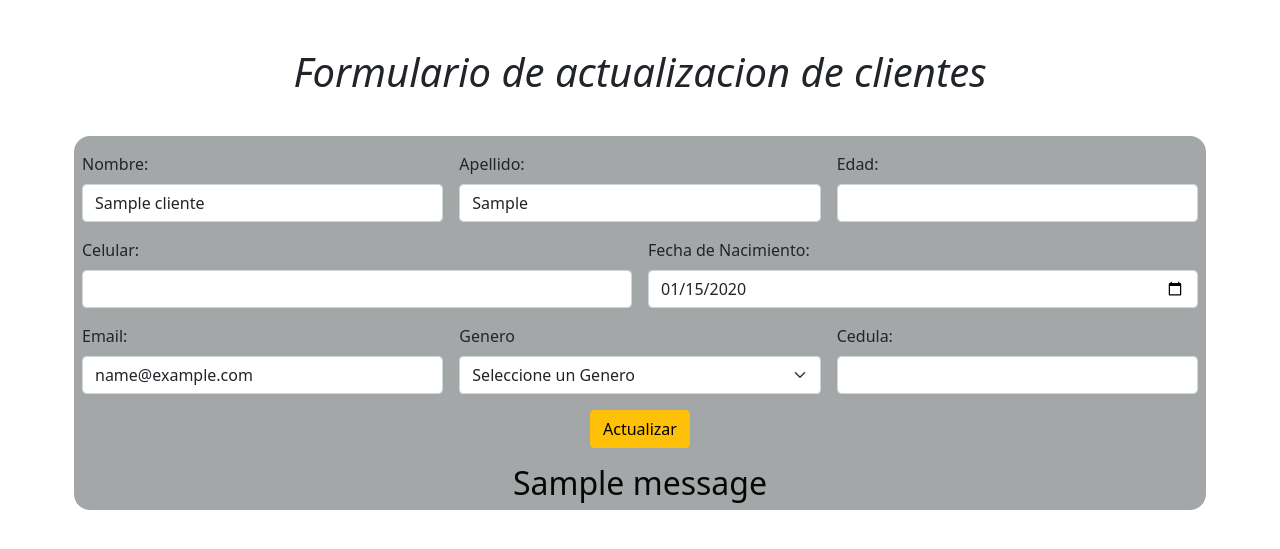
After one commit to rosemberg-l/Django, a Django app: page /Cliente/actualizar/1 in a window 1280 px wide. The commit adds this page. Shown: the top 549 px of the page. Run offline with Django 4.2, Linux system fonts and the light colour scheme; tables that the repository leaves empty hold one stand-in row (values such as "Sample post"); one stand-in notice (Sample message) is shown.

Commit message:
Add files via upload

```diff
--- /dev/null
+++ b/Proyecto L/Proyecto/Proyecto/Template/Cliente/actualizar.html
@@ -0,0 +1,73 @@
+{% load static %}
+<!DOCTYPE html>
+<html lang="en">
+<head>
+    <meta charset="UTF-8">
+    <meta http-equiv="X-UA-Compatible" content="IE=edge">
+    <meta name="viewport" content="width=device-width, initial-scale=1.0">
+    <title>Document</title>
+    <link rel="stylesheet" href='{% static "css/bootstrap.css" %}'>
+    <script src='{% static "js/bootstrap.js" %}'></script>
+</head>
+<body>
+    <div class="text-center" style="padding:3rem;">
+        <h1><em>Formulario de actualizacion de clientes</em></h1>
+      </div>
+      <div class="container">
+          <form class="row g-3" method="post" style="background-color:rgb(164, 167, 168) ; border-radius:1rem;">
+          {% csrf_token %}
+          {% for c in unsolocliente%}
+              <div class="col-md-4">
+                  <label for="inputEmail4" class="form-label">Nombre:</label>
+                  <input type="text" name="nombre" class="form-control" id="nombre" value="{{c.nombre}}">
+              </div>
+              <div class="col-md-4">
+                  <label for="inputPassword4" class="form-label">Apellido:</label>
+                  <input type="text" name="apellido" class="form-control" id="Apellido" value="{{c.apellido}}">
+              </div>
+              <div class="col-md-4">
+                  <label for="inputAddress" class="form-label">Edad:</label>
+                  <input type="number" name="edad" class="form-control" id="Edad" value="{{c.edad}}">
+              </div>
+              <div class="col-md-6">
+                  <label for="inputAddress2" class="form-label">Celular:</label>
+                  <input type="number" name="celular" class="form-control" id="Celular" value="{{c.celular}}">
+              </div>
+              <div class="col-md-6">
+                  <label for="inputCity" class="form-label">Fecha de Nacimiento:</label>
+                  <input type="date" name="fech_nac" class="form-control" id="Fecha_naci"value="{{c.fechanacimiento}}">
+              </div>
+              <div class="col-md-4">
+                  <label for="inputZip" class="form-label">Email:</label>
+                  <input type="email" name="email" class="form-control" id="email" value="{{c.email}}">
+              </div>
+              <div class="col-md-4">
+                  <label for="inputState" class="form-label">Genero</label>
+                  <select id="inputState" name="genero" class="form-select" value="{{c.genero}}">
+                      <option selected>Seleccione un Genero</option>
+                      <option value="masculino">Masculino</option>
+                      <option value="femenino">Femenino</option>
+                      <option value="no_binary">No Binario</option>
+                  </select>
+              </div>
+              <div class="col-md-4">
+                  <label for="inputZip" class="form-label">Cedula:</label>
+                  <input type="number" name="cedula" class="form-control" id="Cedula" value="{{c.cedula}}">
+              </div>
+              {% endfor %}
+              <div class="text-center">
+                  <button type="submit" class="btn btn-warning center-block;background-color:rgb(6, 6, 6)">Actualizar</button>
+              </div>
+
+              {% if messages %}
+              {% for mensaje in messages %}
+                  <h2 style="color:rgb(6, 6, 6); text-align: center; box-shadow: inset;">{{mensaje}}</h2>
+              {% endfor %}
+              {% endif %}
+
+
+          </form>
+      </div>
+
+</body>
+</html>
--- a/Proyecto L/Proyecto/Proyecto/Template/Cliente/insertar.html
+++ b/Proyecto L/Proyecto/Proyecto/Template/Cliente/insertar.html
@@ -20,7 +20,7 @@
         {% csrf_token %}
             <div class="col-md-4">
                 <label for="inputEmail4" class="form-label">Nombre:</label>
-                <input type="text" name="nombre" class="form-control" id="Nombre">
+                <input type="text" name="nombre" class="form-control" id="nombre">
             </div>
             <div class="col-md-4">
                 <label for="inputPassword4" class="form-label">Apellido:</label>
--- a/Proyecto L/Proyecto/Proyecto/models.py
+++ b/Proyecto L/Proyecto/Proyecto/models.py
@@ -12,3 +12,10 @@ class Cliente(models.Model):
     cedula = models.CharField(max_length=11)
     class Meta:
         db_table='clientes'
+
+class Factura(models.Model):
+    precio = models.BigIntegerField()
+    fechacompra = models.CharField(max_length=100)
+    cliente = models.ForeignKey(Cliente ,on_delete=models.PROTECT)
+    class Meta:
+        db_table= "factura_cliente"
--- a/Proyecto L/Proyecto/Proyecto/urls.py
+++ b/Proyecto L/Proyecto/Proyecto/urls.py
@@ -15,8 +15,8 @@ Including another URLconf
 """
 from django.contrib import admin
 from django.urls import path
-from Proyecto.views import index,ListadoClientes,ClienteInsertar,Borrarcliente
-
+from Proyecto.views import index,ListadoClientes,ClienteInsertar,Borrarcliente,Actualizarcliente
+from Proyecto.views import FacturaInsertar
 
 urlpatterns = [
     path('admin/', admin.site.urls),
@@ -24,4 +24,6 @@ urlpatterns = [
     path('Cliente/listado/',ListadoClientes),
     path('Cliente/insertar1/',ClienteInsertar),
     path('Cliente/borrar/<int:id>',Borrarcliente),
+    path('Cliente/actualizar/<int:id>',Actualizarcliente),
+    path('Factura/insertar/',FacturaInsertar),
 ]
--- a/Proyecto L/Proyecto/Proyecto/views.py
+++ b/Proyecto L/Proyecto/Proyecto/views.py
@@ -3,13 +3,15 @@ from multiprocessing import context
 from re import template
 from django.http import HttpResponse
 from django.template import Template,Context
-from Proyecto.models import Cliente
+from Proyecto.models import Cliente,Factura
 from django.db import connection
 from django.shortcuts import render,redirect
 from django.contrib import messages
 
 def index(request):
     return HttpResponse("Hola Mundo! o Hello  World!")
+
+#Region de clientes
 
 def ListadoClientes(request):
     archivobase = open("Proyecto/Template/Cliente/listaclientes.html")
@@ -40,6 +42,41 @@ def ClienteInsertar(request):
         return render(request,'Cliente/insertar.html')
 
 def Borrarcliente(request,id):
-    cliente=Cliente.objects.get(id=id)
-    cliente.delete()
+    clientes=Cliente.objects.get(id=id)
+    clientes.delete()
     return redirect("/cliente/listado/")
+
+def Actualizarcliente(request,id):
+    if request.method=="POST":
+        if request.POST.get('nombre') and request.POST.get('apellido') and request.POST.get('edad') and request.POST.get('celular') and request.POST.get('fech_nac') and request.POST.get('email') and request.POST.get('genero') and request.POST.get('cedula'):
+            clientes= Cliente()
+            clientes.nombre= request.POST.get('nombre')
+            clientes.apellido= request.POST.get('apellido')
+            clientes.edad= request.POST.get('edad')
+            clientes.celular= request.POST.get('celular')
+            clientes.fech_nac= request.POST.get('fech_nac')
+            clientes.email= request.POST.get('email')
+            clientes.genero= request.POST.get('genero')
+            clientes.cedula= request.POST.get('cedula')
+            actualizar=connection.cursor()
+            id=str(id)
+            actualizar.execute("call actualizarcliente('"+id+"','"+clientes.nombre+"','"+clientes.apellido+"','"+clientes.edad+"','"+clientes.celular+"','"+clientes.fech_nac+"','"+clientes.email+"','"+clientes.genero+"','"+clientes.cedula+"')")
+            return redirect('/Cliente/listado/')
+    else:
+        unsolocliente=Cliente.objects.filter(id=id)
+        return render(request,'Cliente/actualizar.html',{'unsolocliente':unsolocliente})
+
+    #endregion
+
+def FacturaInsertar(request):
+    if request.method=="POST":
+         if request.POST.get('precio') and request.POST.get('fechacompra') and request.POST.get('cliente'):
+            factura= Factura()
+            factura.precio= request.POST.get('precio')
+            factura.fechacompra= request.POST.get('fechacompra')
+            factura.clientes= request.POST.get('cliente')
+            factura.save
+            return redirect(request,'Factura/listado')
+    else:
+        clientes = Cliente.objects.all()
+        return render(request,'Factura/insertar.html',{'clientes':clientes})
```
Also changed, not shown: Proyecto L/Proyecto/Proyecto/Template/Cliente/listaclientes.html (+5 -5 lines), Proyecto L/Proyecto/Proyecto/Template/Factura/Insertar.html (added, +54 -0 lines).
